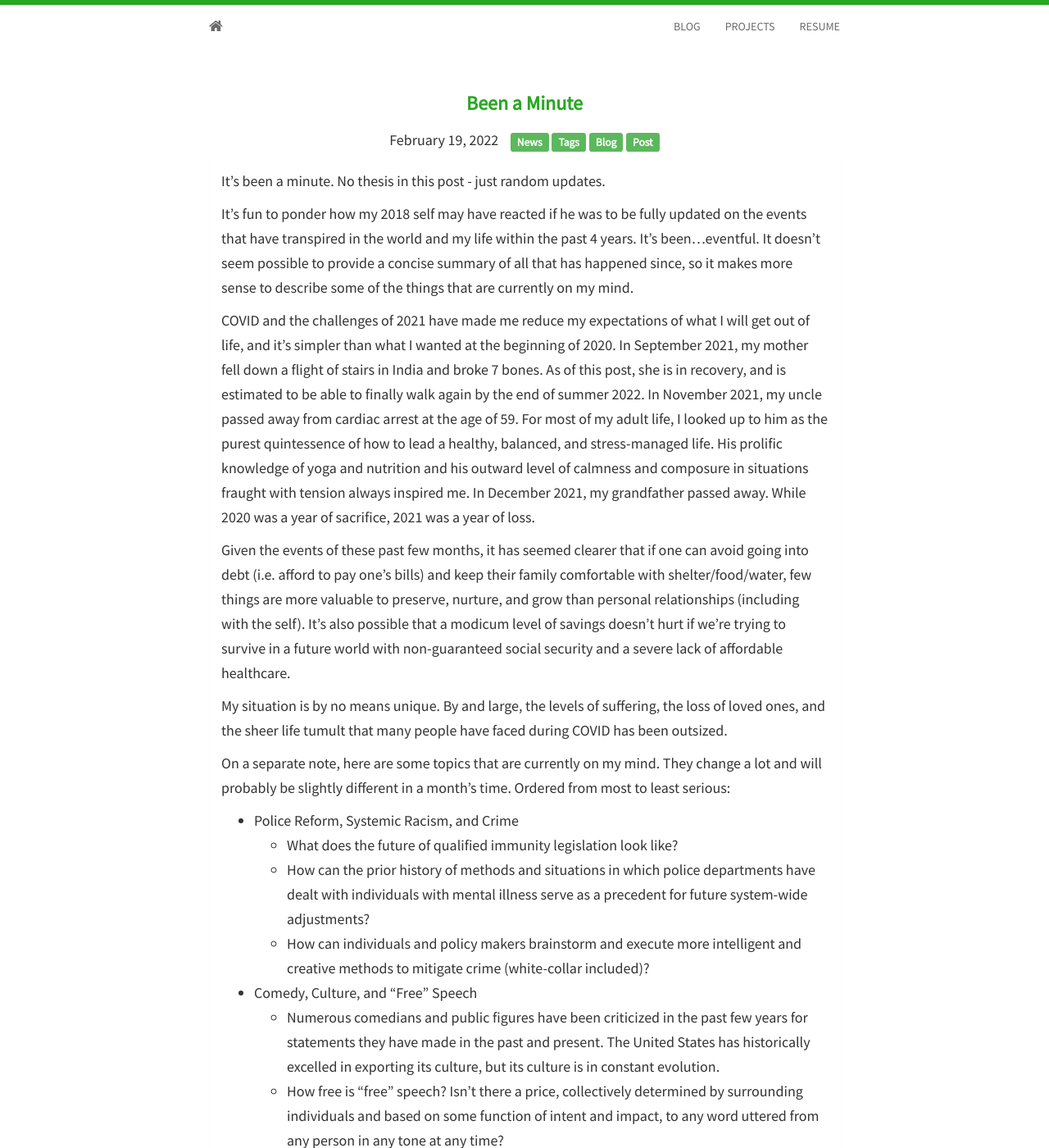
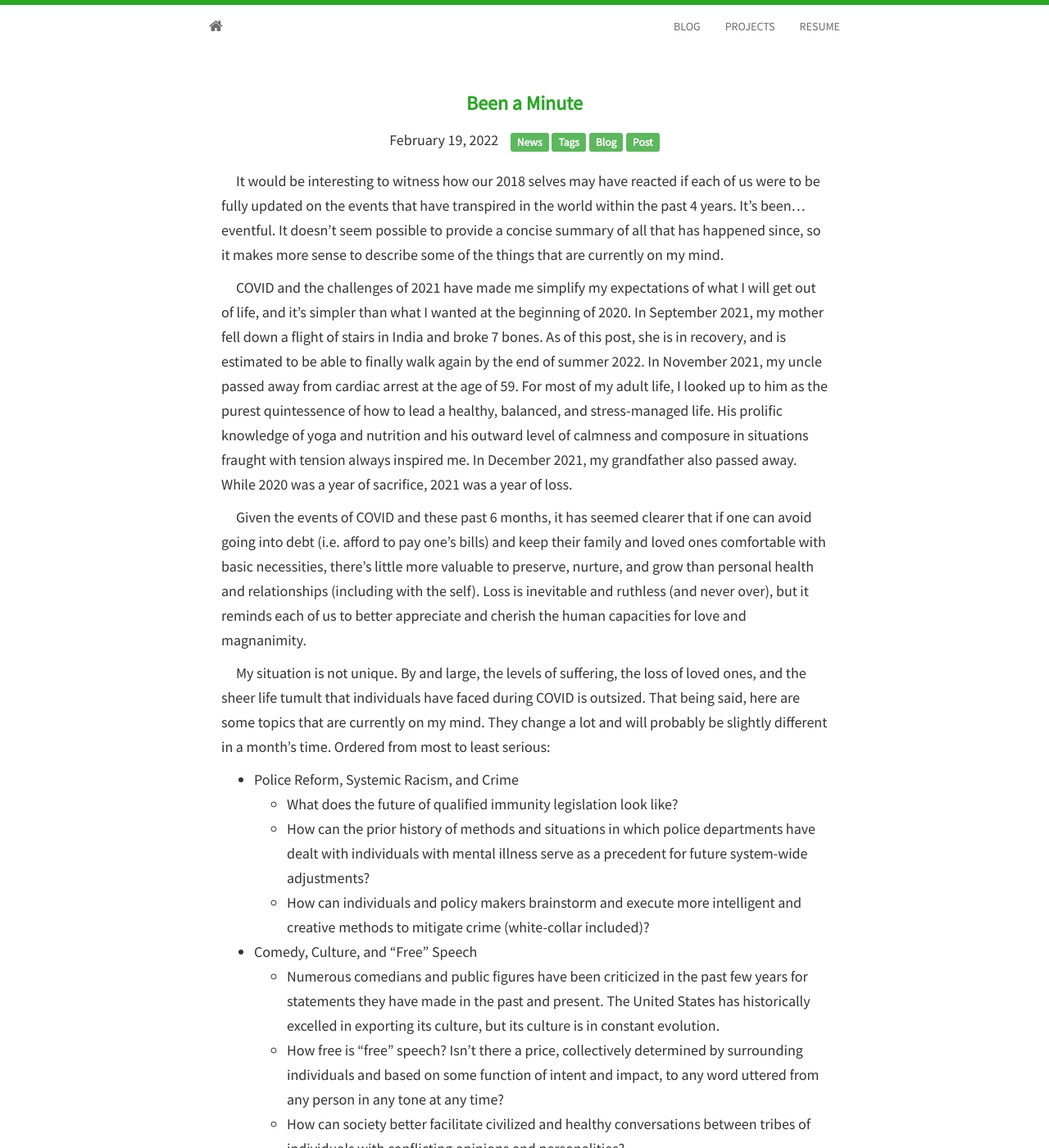
Before and after one commit to avinayak14/avinayak14.github.io, a Jekyll site: the page built from _posts/2022-02-19-post4.md, in a window 1280 px wide and 1400 px high. Shown: the whole window at 82% size. Built offline with Jekyll 4.4.1, drawn with Linux system fonts in a browser that asks for light colours; nearby versions of some CDN libraries; some of the changed text lies outside the part shown.

Commit message:
adding indents & adjusting wording

```diff
--- a/_posts/2022-02-19-post4.md
+++ b/_posts/2022-02-19-post4.md
@@ -8,22 +8,16 @@
 - Post
 ---
 
-It's been a minute. No thesis in this post - just random updates.
+&nbsp;&nbsp;&nbsp;&nbsp;&nbsp;It would be interesting to witness how our 2018 selves may have reacted if each of us were to be fully updated on the events that have transpired in the world within the past 4 years. It's been...eventful. It doesn't seem possible to provide a concise summary of all that has happened since, so it makes more sense to describe some of the things that are currently on my mind.
 
 
-It's fun to ponder how my 2018 self may have reacted if he was to be fully updated on the events that have transpired in the world and my life within the past 4 years. It's been...eventful. It doesn't seem possible to provide a concise summary of all that has happened since, so it makes more sense to describe some of the things that are currently on my mind.
+&nbsp;&nbsp;&nbsp;&nbsp;&nbsp;COVID and the challenges of 2021 have made me simplify my expectations of what I will get out of life, and it's simpler than what I wanted at the beginning of 2020. In September 2021, my mother fell down a flight of stairs in India and broke 7 bones. As of this post, she is in recovery, and is estimated to be able to finally walk again by the end of summer 2022. In November 2021, my uncle passed away from cardiac arrest at the age of 59. For most of my adult life, I looked up to him as the purest quintessence of how to lead a healthy, balanced, and stress-managed life. His prolific knowledge of yoga and nutrition and his outward level of calmness and composure in situations fraught with tension always inspired me. In December 2021, my grandfather also passed away. While 2020 was a year of sacrifice, 2021 was a year of loss.
 
 
-COVID and the challenges of 2021 have made me reduce my expectations of what I will get out of life, and it's simpler than what I wanted at the beginning of 2020. In September 2021, my mother fell down a flight of stairs in India and broke 7 bones. As of this post, she is in recovery, and is estimated to be able to finally walk again by the end of summer 2022. In November 2021, my uncle passed away from cardiac arrest at the age of 59. For most of my adult life, I looked up to him as the purest quintessence of how to lead a healthy, balanced, and stress-managed life. His prolific knowledge of yoga and nutrition and his outward level of calmness and composure in situations fraught with tension always inspired me. In December 2021, my grandfather passed away. While 2020 was a year of sacrifice, 2021 was a year of loss.
+&nbsp;&nbsp;&nbsp;&nbsp;&nbsp;Given the events of COVID and these past 6 months, it has seemed clearer that if one can avoid going into debt (i.e. afford to pay one's bills) and keep their family and loved ones comfortable with basic necessities, there's little more valuable to preserve, nurture, and grow than personal health and relationships (including with the self). Loss is inevitable and ruthless (and never over), but it reminds each of us to better appreciate and cherish the human capacities for love and magnanimity.
 
 
-Given the events of these past few months, it has seemed clearer that if one can avoid going into debt (i.e. afford to pay one's bills) and keep their family comfortable with shelter/food/water, few things are more valuable to preserve, nurture, and grow than personal relationships (including with the self). It's also possible that a modicum level of savings doesn't hurt if we're trying to survive in a future world with non-guaranteed social security and a severe lack of affordable healthcare.
-
-
-My situation is by no means unique. By and large, the levels of suffering, the loss of loved ones, and the sheer life tumult that many people have faced during COVID has been outsized.
-
-
-On a separate note, here are some topics that are currently on my mind. They change a lot and will probably be slightly different in a month's time. Ordered from most to least serious:
+&nbsp;&nbsp;&nbsp;&nbsp;&nbsp;My situation is not unique. By and large, the levels of suffering, the loss of loved ones, and the sheer life tumult that individuals have faced during COVID is outsized. That being said, here are some topics that are currently on my mind. They change a lot and will probably be slightly different in a month's time. Ordered from most to least serious:
 
 
 - Police Reform, Systemic Racism, and Crime
@@ -45,8 +39,8 @@
 
 
 - Mental Health
-  - Counseling & therapy have helped me over the course of the recent challenging events of the past year. How can we effectively encourage more men, and especially men of color, to tackle stigmas and explore therapy and counseling (with or without existing trauma)?
-  - What are the largest pitfalls of the glorification of workaholic-ism in America, especially for those of us with medical issues that are exacerbated by overworking? (IBS/IBD victim here)
+  - Counseling & therapy have helped me over the course of the recent challenging events of the past year. How can we effectively encourage more men and people of color to explore therapy and counseling (with or without existing trauma)?
+  - What are the largest pitfalls of the glorification of workaholic-ism in America, especially for those of us with medical issues that are exacerbated by overworking? (IBS victim here)
 
 
 - Travel
```
Also changed, not shown: other parts of _posts/2022-02-19-post4.md (+2 -2 lines).
